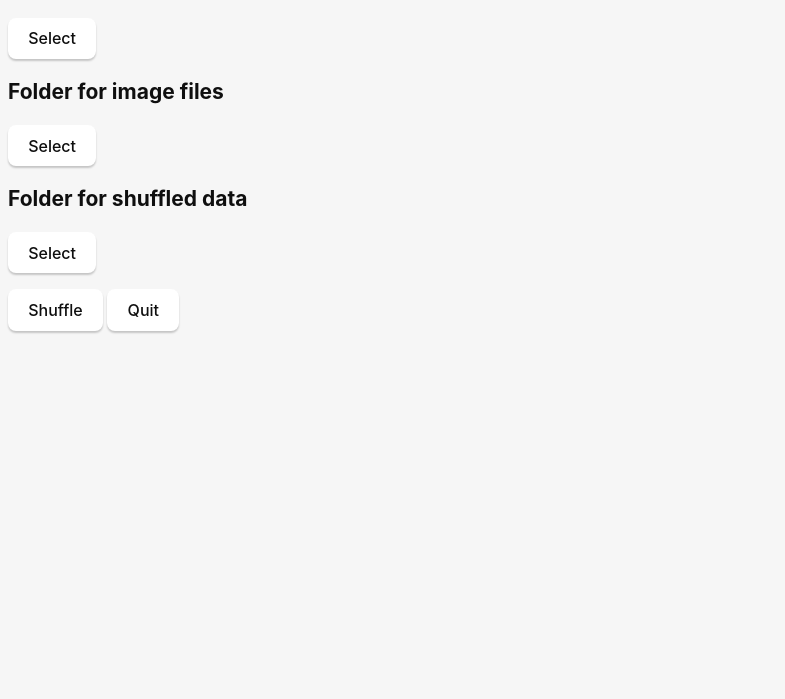
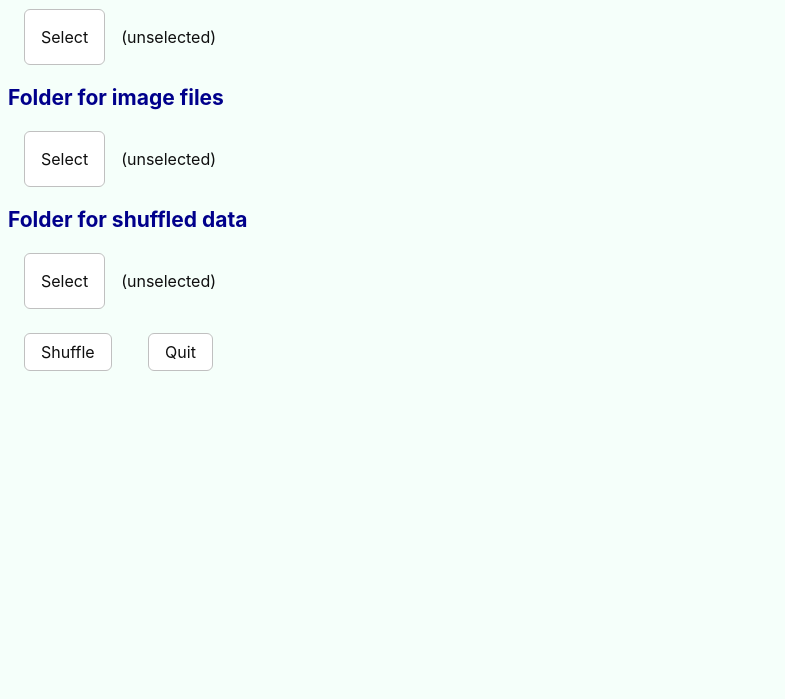
Before and after one commit to toshi-ara/shuffle-data, a website built with Vite: page index.html in a window 1280 px wide. Shown: the part 101-800 px from the top of the page, without its empty margins (0-785 px from the left). Built offline with nearby package versions, Linux system fonts and the light colour scheme.

Commit message:
improve layout

```diff
--- a/index.html
+++ b/index.html
@@ -10,15 +10,28 @@
 
     <body>
         <h2>Shuffle Data</h2>
+
         <h3>Excel file (.xlsx)</h3>
+        <div class = "wrap">
             <button id="btn_select_file_input" type="button">Select</button>
-            <p id="msg_file_input"></p>
+            <p id="msg_file_input">(unselected)</p>
+        </div>
+
         <h3>Folder for image files</h3>
+        <div class = "wrap">
             <button id="btn_select_dir_input" type="button">Select</button>
-            <p id="msg_dir_input"></p>
+            <div class = "wrap">
+                <p id="msg_dir_input">(unselected)</p>
+            </div>
+        </div>
+
         <h3>Folder for shuffled data</h3>
+        <div class = "wrap">
             <button id="btn_select_dir_output" type="button">Select</button>
-            <p id="msg_dir_output"></p>
+            <p id="msg_dir_output">(unselected)</p>
+        </div>
+
+        <BR>
         <div>
             <button id="btn_do" type="button">Shuffle</button>
             <button id="btn_quit" type="button">Quit</button>
--- a/src-tauri/tauri.conf.json
+++ b/src-tauri/tauri.conf.json
@@ -63,7 +63,7 @@
                 "resizable": true,
                 "title": "Shuffle data",
                 "width": 800,
-                "height": 750
+                "height": 600
             }
         ]
     }
--- a/src/styles.css
+++ b/src/styles.css
@@ -5,7 +5,7 @@
     font-weight: 400;
 
     color: #0f0f0f;
-    background-color: #f6f6f6;
+    background-color: mintcream;
 
     font-synthesis: none;
     text-rendering: optimizeLegibility;
@@ -33,37 +33,36 @@ a:hover {
     color: #535bf2;
 }
 
+.wrap{
+  display:flex;
+}
+
 h2 {
     text-align: center;
-    font-size: 30px;
+    font-size: 24px;
     color: blue;
 }
 
 h3 {
     font-size: 21px;
-}
-
-input,
-button {
-    border-radius: 8px;
-    border: 1px solid transparent;
-    padding: 0.6em 1.2em;
-    font-size: 1em;
-    font-weight: 500;
-    font-family: inherit;
-    color: #0f0f0f;
-    background-color: #ffffff;
-    box-shadow: 0 2px 2px rgba(0, 0, 0, 0.2);
+    color: darkblue;
 }
 
 button {
+    border-radius: 6px;
+    border: 1px solid transparent;
+    margin: 0em 1.0em 0em 1.0em;
+    padding: 0.5em 1.0em;
+    font-size: 1em;
+    font-weight: 400;
+    font-family: inherit;
+    color: #0f0f0f;
+    border-color: #c0c0c0;
+    background-color: #ffffff;
+    /* box-shadow: 0 2px 2px rgba(0, 0, 0, 0.2); */
     cursor: pointer;
 }
 
 button:hover {
     border-color: #396cd8;
 }
-button:active {
-    border-color: #396cd8;
-    background-color: #e8e8e8;
-}
```
